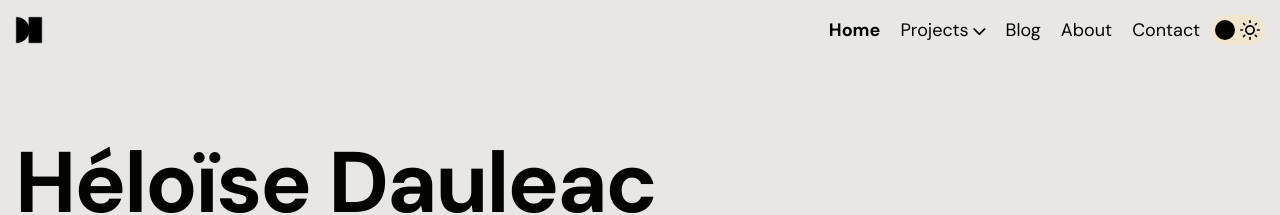
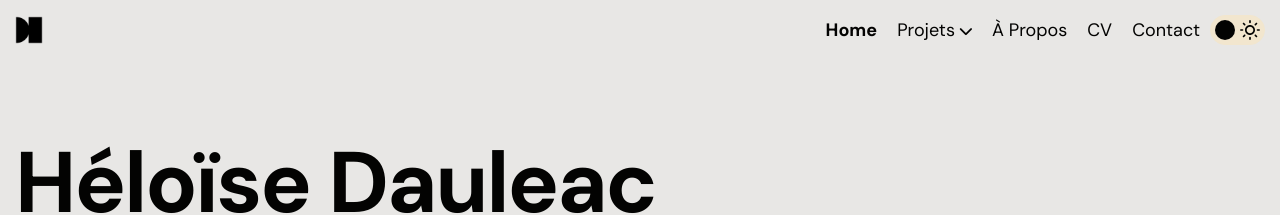
Before and after one commit to hdauleac/hdauleac.github.io, a Jekyll site: the page built from pages/home.md, in a window 1280 px wide. Shown: the top 215 px of the page. Built offline with Jekyll 4.4.1, drawn with Linux system fonts in a browser that asks for light colours.

Commit message:
Mise à jour du menu principal

```diff
--- a/_data/menu.yml
+++ b/_data/menu.yml
@@ -2,7 +2,7 @@ main:
   - name: Home
     url: /
     weight: 1
-  - name: Projects
+  - name: Projets
     url: /projects/
     weight: 2
     child:
@@ -26,12 +26,12 @@ main:
         icon_darkmode: "/assets/images/icons/wireframe-8-white.svg"
         description: "Top layout"
         url: /projects/project-4/
-  - name: Blog
-    url: /blog/
-    weight: 2
-  - name: About
+  - name: À propos
     url: /about/
     weight: 3
+  - name: CV
+    url: /cv.pdf/
+    weight: 2
   - name: Contact
     url: /contact/
     weight: 4
```
Also changed, not shown: 1 other file.
